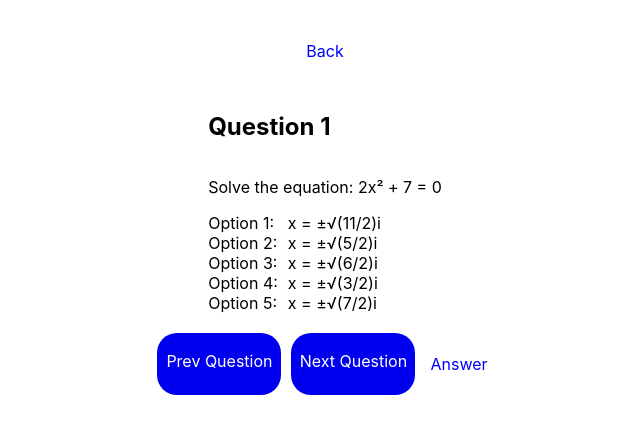
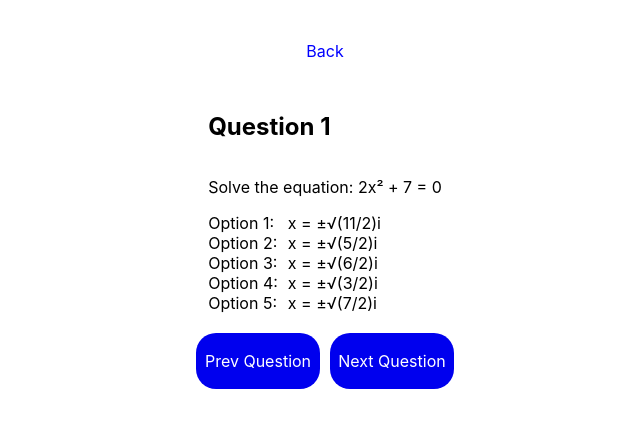
Before and after one commit to DonovanVA/my-wheel-new, a React (Create React App) app: page /quiz in a window 1280 px wide. Shown: the top 434 px of the page, without its empty margins (315-955 px from the left). Built offline with nearby package versions, Linux system fonts and the light colour scheme.

Commit message:
PR #2 removed answer button

```diff
--- a/src/components/Quiz.tsx
+++ b/src/components/Quiz.tsx
@@ -161,7 +161,7 @@ const Quiz = () => {
       >
         <CustomButton onClick={handlePreviousQuestion} text="Prev Question" />
         <CustomButton onClick={handleNextQuestion} text="Next Question" />
-        <BackButton onClick={handleRevealAnswer} text="Answer" />
+
       </div>
       <div
         style={{
@@ -194,4 +194,5 @@ export default Quiz;
 {revealAnswer && (
   <h3>Correct Answer: {currentQuestion.correctIndex + 1}</h3>
 )}
+<BackButton onClick={handleRevealAnswer} text="Answer" />
 */
```
